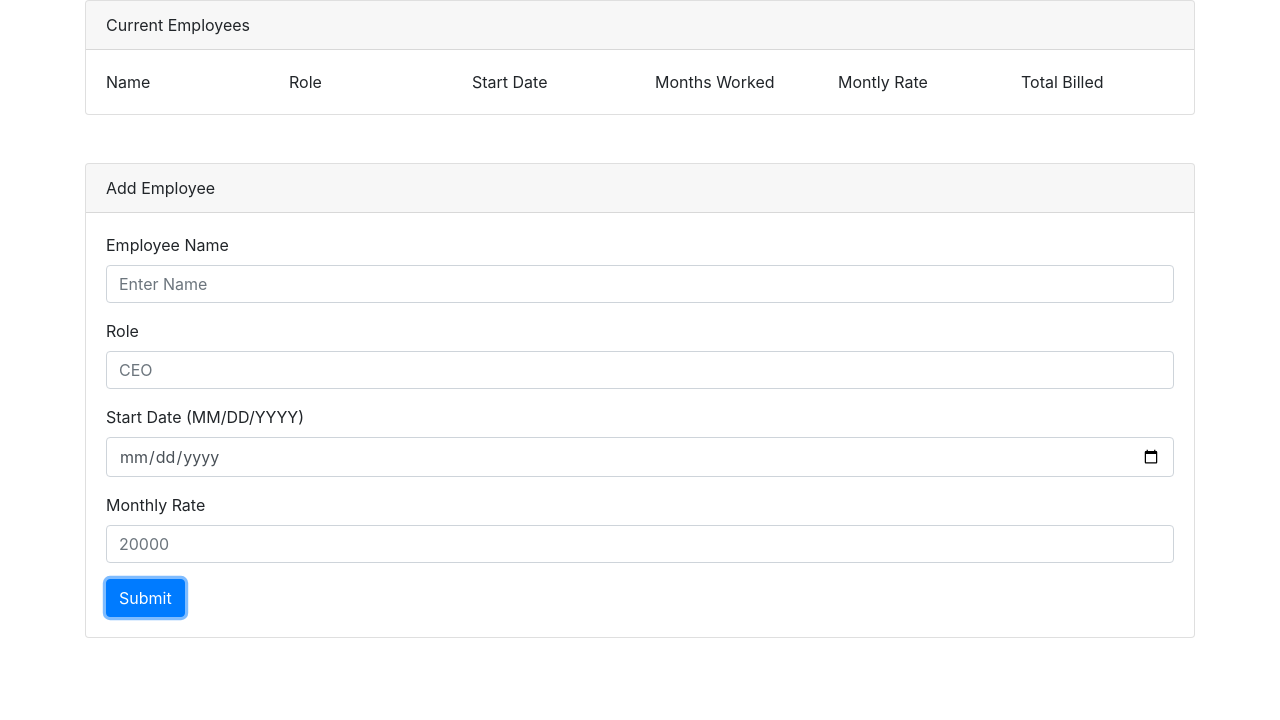
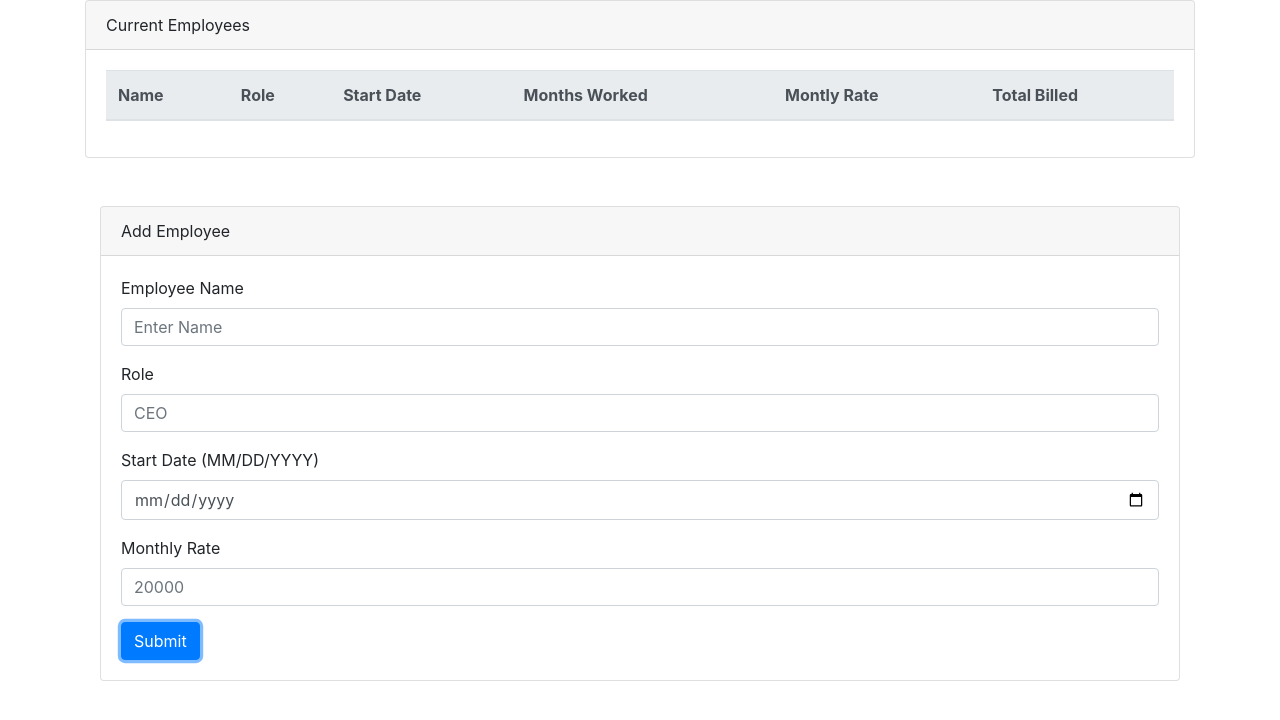
Before and after one commit to ChristianHPak/Timesheet, a plain HTML site: page index.html in a window 1280 px wide. Both pictures are taken after typing "Sample", "Sample", "2020-01-15", "5" into the empty fields and a click on the button "Submit". Drawn offline with nearby package versions, Linux system fonts and the light colour scheme; no server answers.

Commit message:
switch columns with a table, also fixed bugs

```diff
--- a/index.html
+++ b/index.html
@@ -12,6 +12,7 @@
     <!-- Firebase References -->
     <script src="https://www.gstatic.com/firebasejs/6.0.4/firebase-app.js"></script>
     <script src="https://www.gstatic.com/firebasejs/6.0.4/firebase-database.js"></script>
+    <script src="https://cdn.jsdelivr.net/momentjs/2.12.0/moment.min.js"></script>
 </head>
 
 <body>
@@ -20,16 +21,22 @@
             <div class="card-header">
                 <div>Current Employees</div>
             </div>
-            <div class="card-body" id="EmployeeList">
-                <div class="row">
-                    <div id="name" class="col-md-2">Name</div>
-                    <div id="role" class="col-md-2">Role</div>
-                    <div id="startDate" class="col-md-2">Start Date</div>
-                    <div id="monthsWorked" class="col-md-2">Months Worked</div>
-                    <div id="monthlyRate" class="col-md-2">Montly Rate</div>
-                    <div id="totalBilled" class="col-md-2">Total Billed</div>
-                </div>
-            </div>
+            <div class="card-body">
+                <table class="table">
+                    <thead class="thead-light">
+                        <tr>
+                            <th scope="col">Name</th>
+                            <th scope="col">Role</th>
+                            <th scope="col">Start Date</th>
+                            <th scope="col">Months Worked</th>
+                            <th scope="col">Montly Rate</th>
+                            <th scope="col">Total Billed</th>
+                        </tr>
+                    </thead>
+                    <tbody>
+                    </tbody>
+                    </table>
+
 
             </div>
         </div>
--- a/logic.js
+++ b/logic.js
@@ -13,11 +13,14 @@ firebase.initializeApp(firebaseConfig);
 var database = firebase.database();
 
 database.ref().on("child_added", function (ChildSnapshot) {
-   var newRow = $("<div class='row'>")
-    $(".card-body").html(newRow);
+    var newRow = $(".huh").html(newRow);
     newRow.addClass("pt-5")
 
-    $("#EmployeeList").append("<div class='row'><span class='col-md-2>' " + ChildSnapshot.val().EmployeeName + "<span class='col-md-2>" + ChildSnapshot.val().EmployeeRole + "<span class='col-md-2>" + ChildSnapshot.val().EmployeeStartDate + "<span class='col-md-2>" + ChildSnapshot.val().EmployeeMonthlyRate)
+    $("tbody").append("<th scope='col'> " + ChildSnapshot.val().EmployeeName + "<td scope='col'>" + ChildSnapshot.val().EmployeeRole + "<td scope='col'>" + ChildSnapshot.val().EmployeeStartDate + "<td scope='col'>" + ChildSnapshot.val().MonthsWorked + "<td scope='col'>" + ChildSnapshot.val().EmployeeMonthlyRate + "<td scope='col'>" + ChildSnapshot.val().TotalBilled)
+
+
+}, function (errorObj) {
+    console.log("Errors handled: " + errorObj.code)
 });
 
 $("#Employee-Submit").on("click", function (event) {
@@ -25,19 +28,22 @@ $("#Employee-Submit").on("click", function (event) {
 
     var EmployeeName = $("#Employee-Name").val().trim();
     var EmployeeRole = $("#Employee-Role").val().trim();
-    var EmployeeStartDate = $("#Employee-StartDate").val().trim();
-    var EmployeeMonthlyRate = parseInt($("#Employee-MonthlyRate").val().trim());
+    var EmployeeStartDate = moment.unix(EmployeeStartDate).format("MM/DD/YYYY");
+    var EmployeeMonthlyRate = parseInt($("#Employee-MonthlyRate").val());
 
-    // var MonthsWorked =
-    // var TotalBilled =
+    var MonthsWorked = moment().diff(moment.unix(EmployeeStartDate, "X"), "months");
+    console.log(MonthsWorked)
+    var TotalBilled = (MonthsWorked * EmployeeMonthlyRate);
 
     //saves info in database
     database.ref().push({
         EmployeeName: EmployeeName,
         EmployeeRole: EmployeeRole,
-        EmployeeStartDate: EmployeeMonthlyRate,
-        EmployeeStartDate: EmployeeStartDate
-      });
+        EmployeeMonthlyRate: EmployeeMonthlyRate,
+        EmployeeStartDate: EmployeeStartDate,
+        MonthsWorked: MonthsWorked,
+        TotalBilled: TotalBilled
+    });
 
     $("input").val("")
 });
```
Lines whose indentation alone changed are shown as unchanged.
